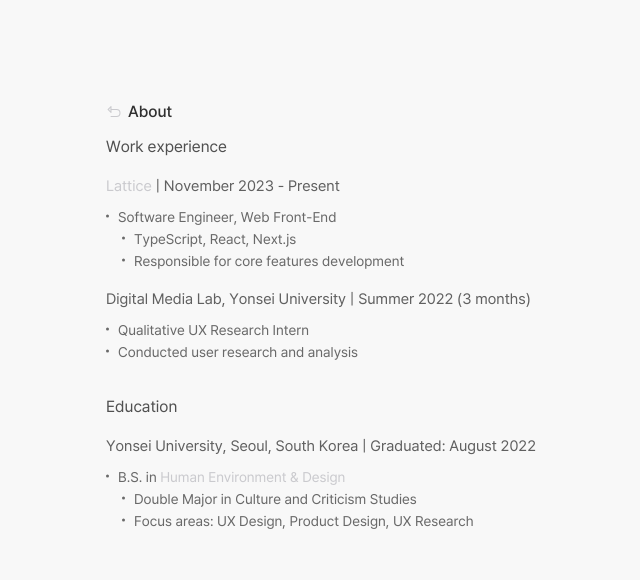
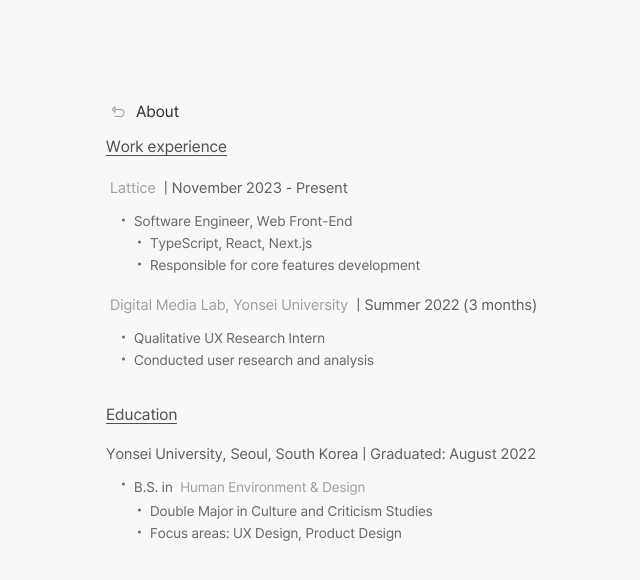
Before and after one commit to ArchivesofAugust/leegust, a Next.js app: page /about in a window 1280 px wide. Shown: the top 580 px of the page, without its empty margins (254-894 px from the left). Built offline with nearby package versions, Linux system fonts and the light colour scheme.

Commit message:
Adjusted the hover style of a tag

```diff
--- a/libs/about/feature-layout/AboutLayout.module.scss
+++ b/libs/about/feature-layout/AboutLayout.module.scss
@@ -11,6 +11,7 @@
 .sectionTitle {
   @include glyph16Regular;
 
+  width: fit-content;
   margin-bottom: 16px;
   color: $section-title-color;
 }
@@ -30,6 +31,22 @@
 
 .linkWrapper {
   display: inline-flex;
-  align-items: center;
-  width: 100%;
+  flex-direction: column;
+
+  & a {
+    display: inline-block;
+    width: fit-content;
+  }
+
+  &.shouldBeRowInMobile {
+    flex-direction: row;
+    align-items: center;
+    justify-content: flex-start;
+  }
+
+  @include desktop {
+    flex-direction: row;
+    align-items: center;
+    justify-content: flex-start;
+  }
 }
--- a/libs/about/feature-layout/AboutLayout.tsx
+++ b/libs/about/feature-layout/AboutLayout.tsx
@@ -19,7 +19,7 @@
         {
           title: (
             <div className={cx('linkWrapper')}>
-              <Link target="_blank" href="https://www.linkedin.com/company/latticeholdings/people/">
+              <Link target="_blank" href="https://www.lattice.im/">
                 Lattice
               </Link>{' '}
               <SplitedText target=" | November 2023 - Present" />
@@ -37,7 +37,12 @@
         },
         {
           title: (
-            <SplitedText target="Digital Media Lab, Yonsei University | Summer 2022 (3 months)" />
+            <span className={cx('linkWrapper')}>
+              <Link target="_blank" href="https://sites.google.com/view/yonseidmlab">
+                Digital Media Lab, Yonsei University
+              </Link>
+              <SplitedText target=" | Summer 2022 (3 months)" />
+            </span>
           ),
           items: [
             { content: <SplitedText target="Qualitative UX Research Intern" /> },
@@ -51,12 +56,15 @@
       items: [
         {
           title: (
-            <SplitedText target="Yonsei University, Seoul, South Korea | Graduated: August 2022" />
+            <span className={cx('linkWrapper')}>
+              <SplitedText target="Yonsei University, Seoul, South Korea " />
+              <SplitedText target="| Graduated: August 2022" />
+            </span>
           ),
           items: [
             {
               content: (
-                <span className={cx('linkWrapper')}>
+                <span className={cx('linkWrapper', 'shouldBeRowInMobile')}>
                   <SplitedText target="B.S. in " />{' '}
                   <Link
                     target="_blank"
@@ -69,9 +77,7 @@
               items: [
                 { content: <SplitedText target="Double Major in Culture and Criticism Studies" /> },
                 {
-                  content: (
-                    <SplitedText target="Focus areas: UX Design, Product Design, UX Research" />
-                  ),
+                  content: <SplitedText target="Focus areas: UX Design, Product Design" />,
                 },
               ],
             },
@@ -87,7 +93,7 @@
         {sections.map((section, index) => (
           <div key={index} className={cx('section')}>
             <h2 className={cx('sectionTitle')}>
-              <SplitedText target={section.title} />
+              <SplitedText target={section.title} hasUnderline />
             </h2>
             {section.items.map((item, itemIndex) => (
               <div key={itemIndex} className={cx('sectionItem')}>
--- a/libs/about/ui-sub-list/AboutSubList.tsx
+++ b/libs/about/ui-sub-list/AboutSubList.tsx
@@ -11,7 +11,7 @@
   depth?: number
 }
 
-const AboutSubList = ({ items, depth = 0 }: Props) => {
+const AboutSubList = ({ items, depth = 1 }: Props) => {
   return (
     <div className={cx('container')}>
       {items.map((item, index) => (
--- a/libs/shared/components/Icon/Icon.tsx
+++ b/libs/shared/components/Icon/Icon.tsx
@@ -25,7 +25,7 @@
       case 'mail':
         return 'Mailbox'
       case 'about':
-        return 'Crown'
+        return 'Fingerprint'
       case 'back':
         return 'ArrowUUpLeft'
     }
--- a/libs/shared/components/layout/Layout.module.scss
+++ b/libs/shared/components/layout/Layout.module.scss
@@ -25,13 +25,13 @@
 }
 
 .title {
-  @include glyph16Medium;
+  @include glyph16Regular;
 
   margin-bottom: 8px;
   color: $header-title-color;
 
   @include desktop {
-    @include glyph16Medium;
+    @include glyph16Regular;
   }
 }
 
--- a/libs/shared/components/text/SplitedText/SplitedText.module.scss
+++ b/libs/shared/components/text/SplitedText/SplitedText.module.scss
@@ -1,13 +1,27 @@
 .container {
   user-select: none;
-  white-space: pre-line;
+  position: relative;
+  white-space: pre-wrap;
+
+  &.hasUnderline::after {
+    content: '';
+
+    position: absolute;
+    bottom: 0;
+    left: 0;
+
+    width: 100%;
+    height: 1px;
+
+    background-color: currentcolor;
+  }
 }
 
 .line {
   display: inline;
 
   @include desktop {
-    display: block;
+    display: inline-block;
   }
 }
 
--- a/libs/shared/components/text/SplitedText/SplitedText.tsx
+++ b/libs/shared/components/text/SplitedText/SplitedText.tsx
@@ -8,11 +8,12 @@
 
 interface Props {
   target: string
+  hasUnderline?: boolean
 }
 
-const SplitedText = ({ target }: Props) => {
+const SplitedText = ({ target, hasUnderline = false }: Props) => {
   return (
-    <span className={cx('container')}>
+    <span className={cx('container', { hasUnderline })}>
       {target.split('\n').map((line, lineIndex, array) => (
         <Fragment key={lineIndex}>
           <span className={cx('line')}>
--- a/libs/shared/components/text/TextSlider/TextSlider.module.scss
+++ b/libs/shared/components/text/TextSlider/TextSlider.module.scss
@@ -32,7 +32,7 @@
 
 .item {
   display: block;
-  transition: transform 0.3s ease;
+  transition: transform $duration ease;
 
   &.hover {
     position: absolute;
--- a/libs/shared/styles/base/_globals.scss
+++ b/libs/shared/styles/base/_globals.scss
@@ -7,20 +7,28 @@
 a {
   user-select: none; // 텍스트 선택 방지
 
+  padding: 2px 4px;
+
   color: $link-color;
   text-decoration: none;
 
+  border-radius: 6px;
   outline: none; // 포커스 아웃라인 제거
+
+  transition: all $duration ease;
 
   -webkit-tap-highlight-color: transparent; // 모바일에서 탭했을 때 하이라이트 제거
   -webkit-touch-callout: none; // iOS에서 길게 눌렀을 때 메뉴 제거
 
   &:hover {
+    cursor: default;
     color: $link-hover-color;
+    background-color: $link-hover-background-color;
   }
 
   &:active {
     color: $link-active-color;
+    background-color: $link-active-background-color;
 
     -webkit-tap-highlight-color: transparent;
   }
--- a/libs/shared/styles/variables/_vars.scss
+++ b/libs/shared/styles/variables/_vars.scss
@@ -1,7 +1,8 @@
-// size
+// value
 $device-desktop: 992px;
 $device-tablet: 768px;
 $max-width: 550px;
+$duration: 0.3s;
 
 // background
 $background-color: $lightgray-7;
@@ -12,6 +13,8 @@
 $item-title-color: $black-12;
 
 // link
-$link-color: $gray6-accessible-light;
+$link-color: $gray-4;
 $link-hover-color: $indigo-accessible-dark;
+$link-hover-background-color: $lightgray-5;
 $link-active-color: $indigo-accessible-dark;
+$link-active-background-color: $lightgray-4;
```
